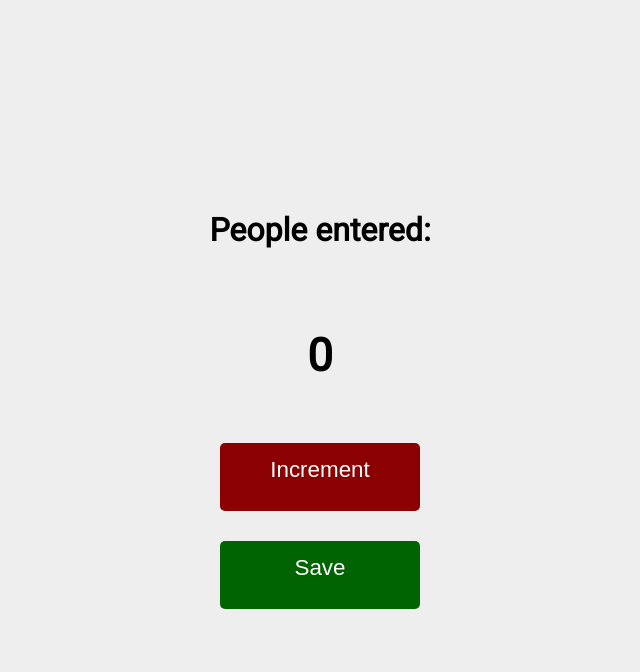
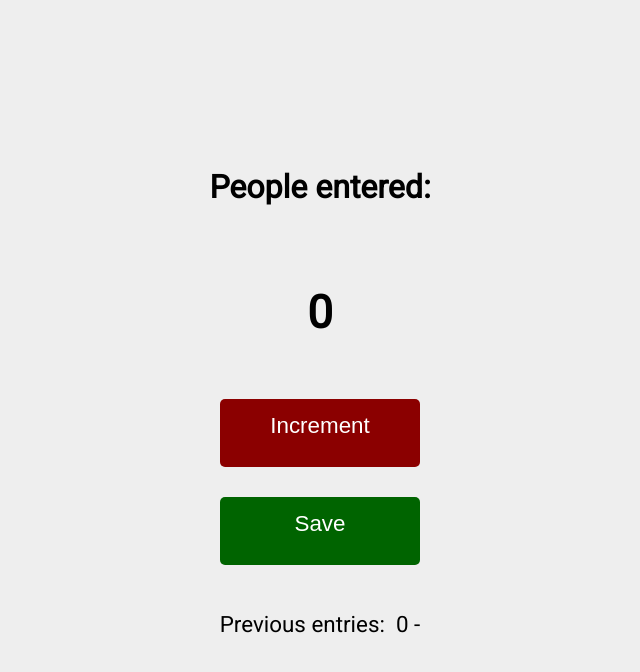
Before and after one commit to mhoumann87/passenger_counter, a plain HTML site: page index.html in a window 1280 px wide. Both pictures are taken after a click on the button "Save". Shown: the whole page, without its empty margins (320-960 px from the left). Drawn offline with Linux system fonts and the light colour scheme.

Commit message:
Update HTML, CSS and JS to finished app

```diff
--- a/counter.js
+++ b/counter.js
@@ -1,7 +1,19 @@
 let count = 0;
+const countEl = document.getElementById('count-el');
+const saveEl = document.getElementById('save-el');
 
 const increment = () => {
-  count++;
+  count += 1;
 
-  document.getElementById('count-el').innerText = count;
+  countEl.textContent = count;
 };
+
+const save = () => {
+  let savedCount = count + ' - ';
+
+  saveEl.textContent += savedCount;
+
+  count = 0;
+
+  countEl.textContent = count;
+};
--- a/index.html
+++ b/index.html
@@ -12,7 +12,8 @@
       <h1>People entered:</h1>
       <h2 id="count-el">0</h2>
       <button id="increment-btn" onclick="increment()">Increment</button>
-      <button id="save-btn">Save</button>
+      <button id="save-btn" onclick="save()">Save</button>
+      <p id="save-el">Previous entries: &nbsp;</p>
     </section>
     <script src="counter.js"></script>
   </body>
--- a/styles.css
+++ b/styles.css
@@ -43,6 +43,10 @@ h2 {
   font-size: 2.825em;
 }
 
+p {
+  font-size: 1.4rem;
+}
+
 button {
   font-size: 1.4rem;
   border: none;
```
